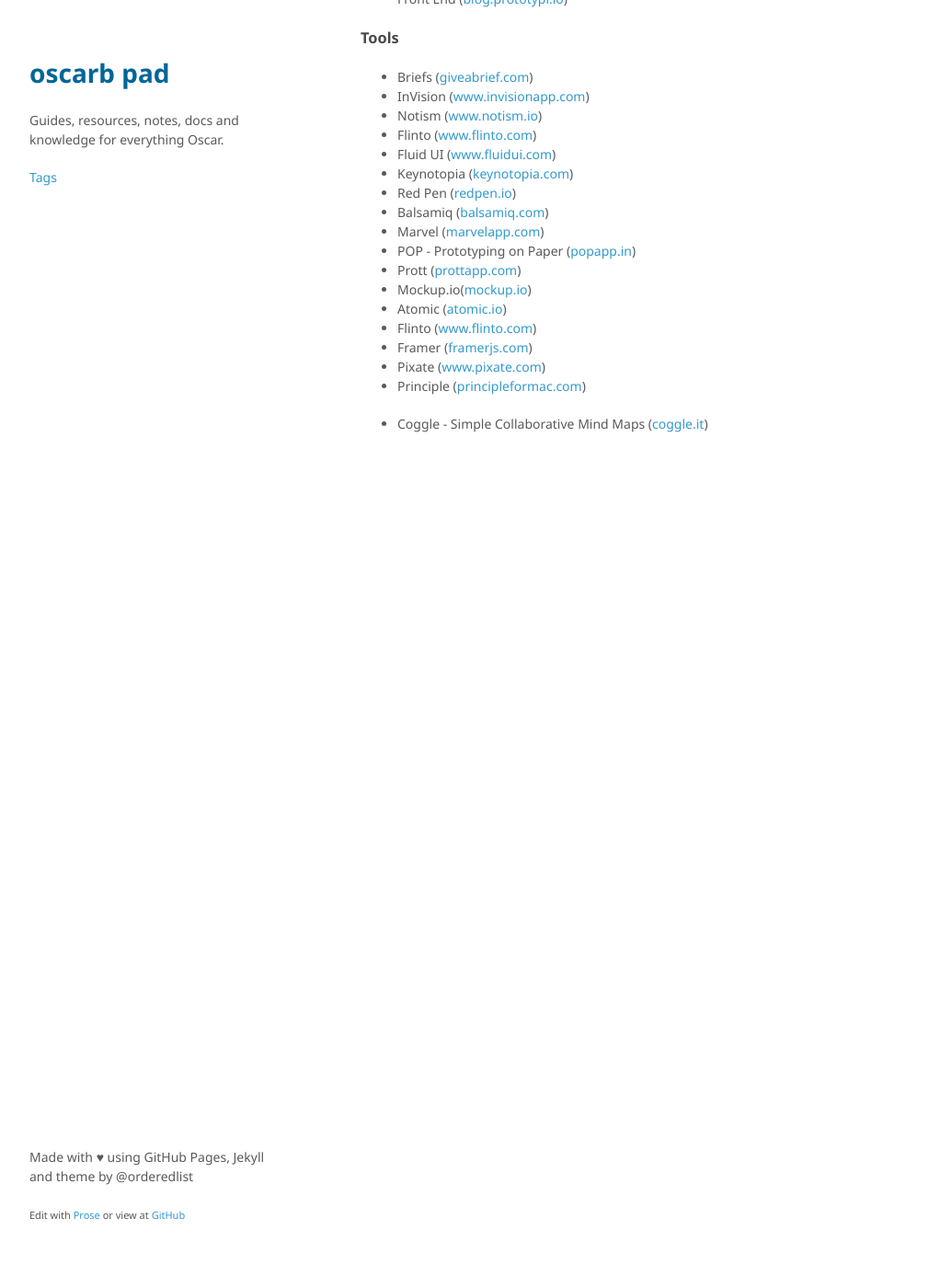
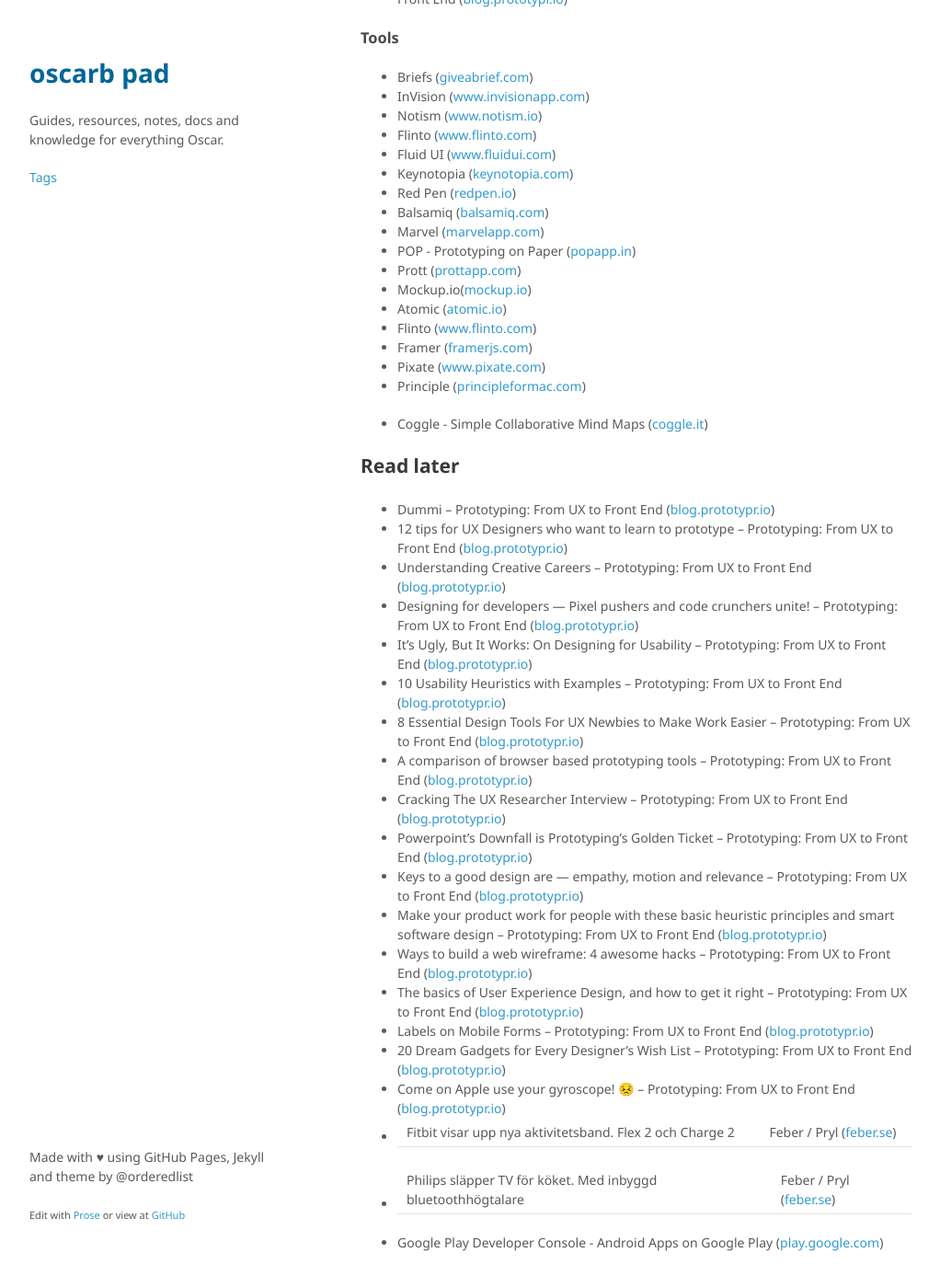
Before and after one commit to oscarb/pad, a Jekyll site: the page built from _docs/web-design.md, in a window 1280 px wide and 1400 px high, scrolled down 591 px. Shown: the whole window at 92% size, without its empty margins (128-1150 px from the left). Built offline with Jekyll 4.4.1, drawn with Linux system fonts in a browser that asks for light colours.

Commit message:
Updated web-design.md

```diff
--- a/_docs/web-design.md
+++ b/_docs/web-design.md
@@ -52,3 +52,25 @@ published: true
 * Principle ([principleformac.com](http://principleformac.com/))
 
 * Coggle - Simple Collaborative Mind Maps ([coggle.it](https://coggle.it/))
+
+## Read later
+* Dummi – Prototyping: From UX to Front End ([blog.prototypr.io](https://blog.prototypr.io/dummi-9850beef9e78#.5dchh252g))
+* 12 tips for UX Designers who want to learn to prototype – Prototyping: From UX to Front End ([blog.prototypr.io](https://blog.prototypr.io/12-tips-for-ux-designers-who-want-to-learn-to-prototype-c278f43472c#.adutprerl))
+* Understanding Creative Careers – Prototyping: From UX to Front End ([blog.prototypr.io](https://blog.prototypr.io/understanding-creative-careers-846abf17d8f7#.4ae1q7j66))
+* Designing for developers — Pixel pushers and code crunchers unite! – Prototyping: From UX to Front End ([blog.prototypr.io](https://blog.prototypr.io/designing-for-developers-pixel-pushers-and-code-crunchers-unite-1fcbfc705af3#.sgh68nkz8))
+* It’s Ugly, But It Works: On Designing for Usability – Prototyping: From UX to Front End ([blog.prototypr.io](https://blog.prototypr.io/its-ugly-but-it-works-on-designing-for-usability-8938dfeb9e58#.9ygzvkjo9))
+* 10 Usability Heuristics with Examples – Prototyping: From UX to Front End ([blog.prototypr.io](https://blog.prototypr.io/10-usability-heuristics-with-examples-4a81ada920c#.26ckvqz85))
+* 8 Essential Design Tools For UX Newbies to Make Work Easier – Prototyping: From UX to Front End ([blog.prototypr.io](https://blog.prototypr.io/8-essential-design-tools-for-ux-newbies-to-make-work-easier-818fbe8e8ac#.y3icz9lrv))
+* A comparison of browser based prototyping tools – Prototyping: From UX to Front End ([blog.prototypr.io](https://blog.prototypr.io/prototyping-with-browser-based-prototype-tools-a-comparison-939ce8076d3b#.v6heiqxbw))
+* Cracking The UX Researcher Interview – Prototyping: From UX to Front End ([blog.prototypr.io](https://blog.prototypr.io/cracking-the-ux-researcher-interview-81a797e86e62#.v5meapt44))
+* Powerpoint’s Downfall is Prototyping’s Golden Ticket – Prototyping: From UX to Front End ([blog.prototypr.io](https://blog.prototypr.io/powerpoints-downfall-is-prototyping-s-golden-ticket-b1ac5a4c44a9#.q1ynznysp))
+* Keys to a good design are — empathy, motion and relevance – Prototyping: From UX to Front End ([blog.prototypr.io](https://blog.prototypr.io/keys-to-a-good-design-are-empathy-motion-and-relevance-bbd7a4983eb4#.azfctmdwi))
+* Make your product work for people with these basic heuristic principles and smart software design – Prototyping: From UX to Front End ([blog.prototypr.io](https://blog.prototypr.io/leverage-heuristic-principles-and-smart-software-design-to-elevate-the-user-experience-on-your-8c5ac760ee1a#.5gqxa0sqc))
+* Ways to build a web wireframe: 4 awesome hacks – Prototyping: From UX to Front End ([blog.prototypr.io](https://blog.prototypr.io/ways-to-build-a-web-wireframe-4-awesome-hacks-99de0cd6b6f2#.xqact5j14))
+* The basics of User Experience Design, and how to get it right – Prototyping: From UX to Front End ([blog.prototypr.io](https://blog.prototypr.io/the-basics-of-user-experience-design-and-how-to-get-it-right-d0a7f00df2e5#.b6bvwt4id))
+* Labels on Mobile Forms – Prototyping: From UX to Front End ([blog.prototypr.io](https://blog.prototypr.io/labels-on-mobile-forms-590a01c86ddd#.qhazmzanu))
+* 20 Dream Gadgets for Every Designer’s Wish List – Prototyping: From UX to Front End ([blog.prototypr.io](https://blog.prototypr.io/20-dream-gadgets-for-every-designers-wish-list-f24e0dee6d38#.jsvexjeby))
+* Come on Apple use your gyroscope! 😣 – Prototyping: From UX to Front End ([blog.prototypr.io](https://blog.prototypr.io/come-on-apple-use-your-gyroscope-c9668d564417#.o61q4o4lk))
+* Fitbit visar upp nya aktivitetsband. Flex 2 och Charge 2 | Feber / Pryl ([feber.se](http://feber.se/pryl/art/354083/fitbit_visar_upp_nya_aktivitet/?from=rss))
+* Philips släpper TV för köket. Med inbyggd bluetoothhögtalare | Feber / Pryl ([feber.se](http://feber.se/pryl/art/353966/philips_slpper_tv_fr_kket/?from=rss))
+* Google Play Developer Console - Android Apps on Google Play ([play.google.com](https://play.google.com/store/apps/details?id=com.google.android.apps.playconsole))
```
